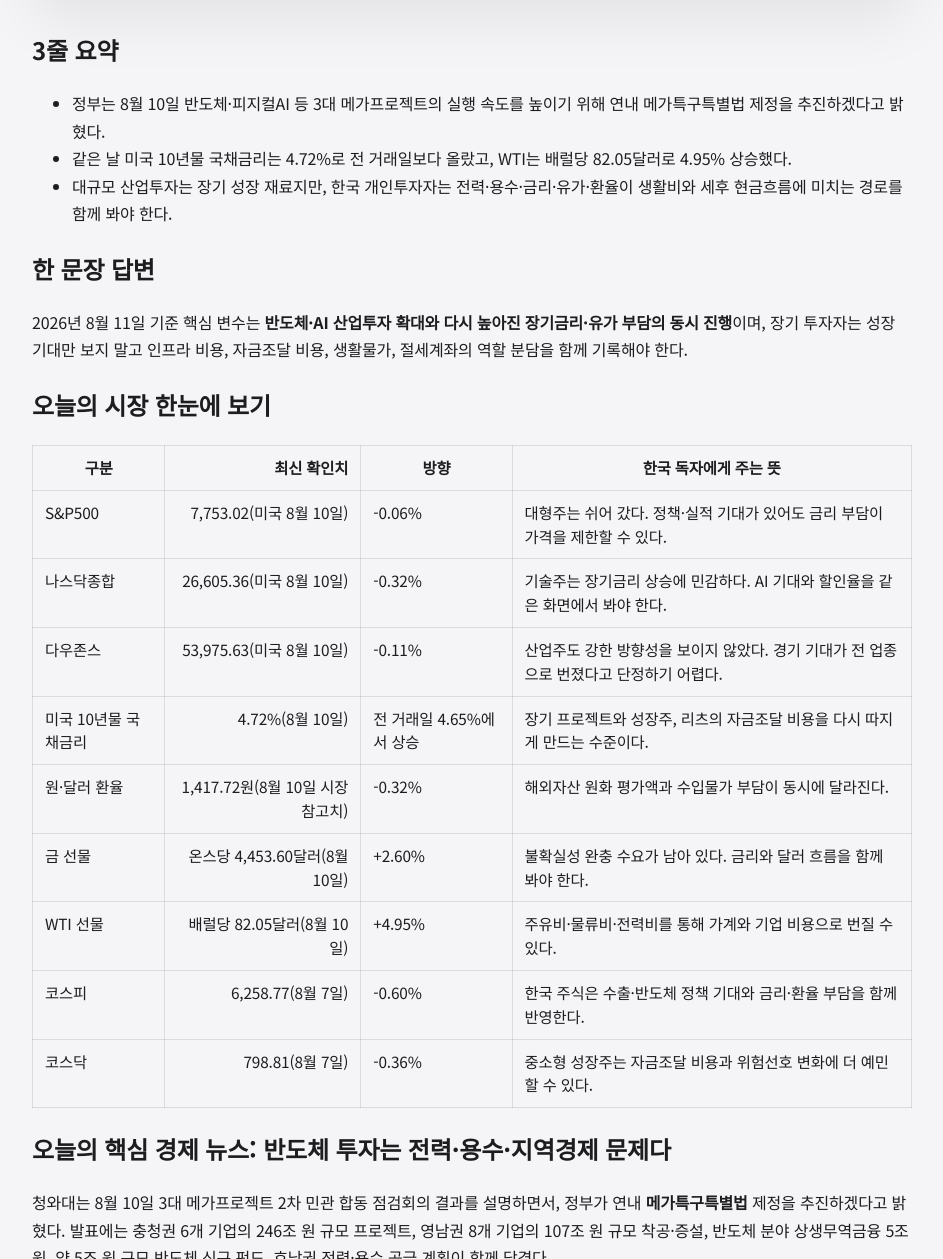
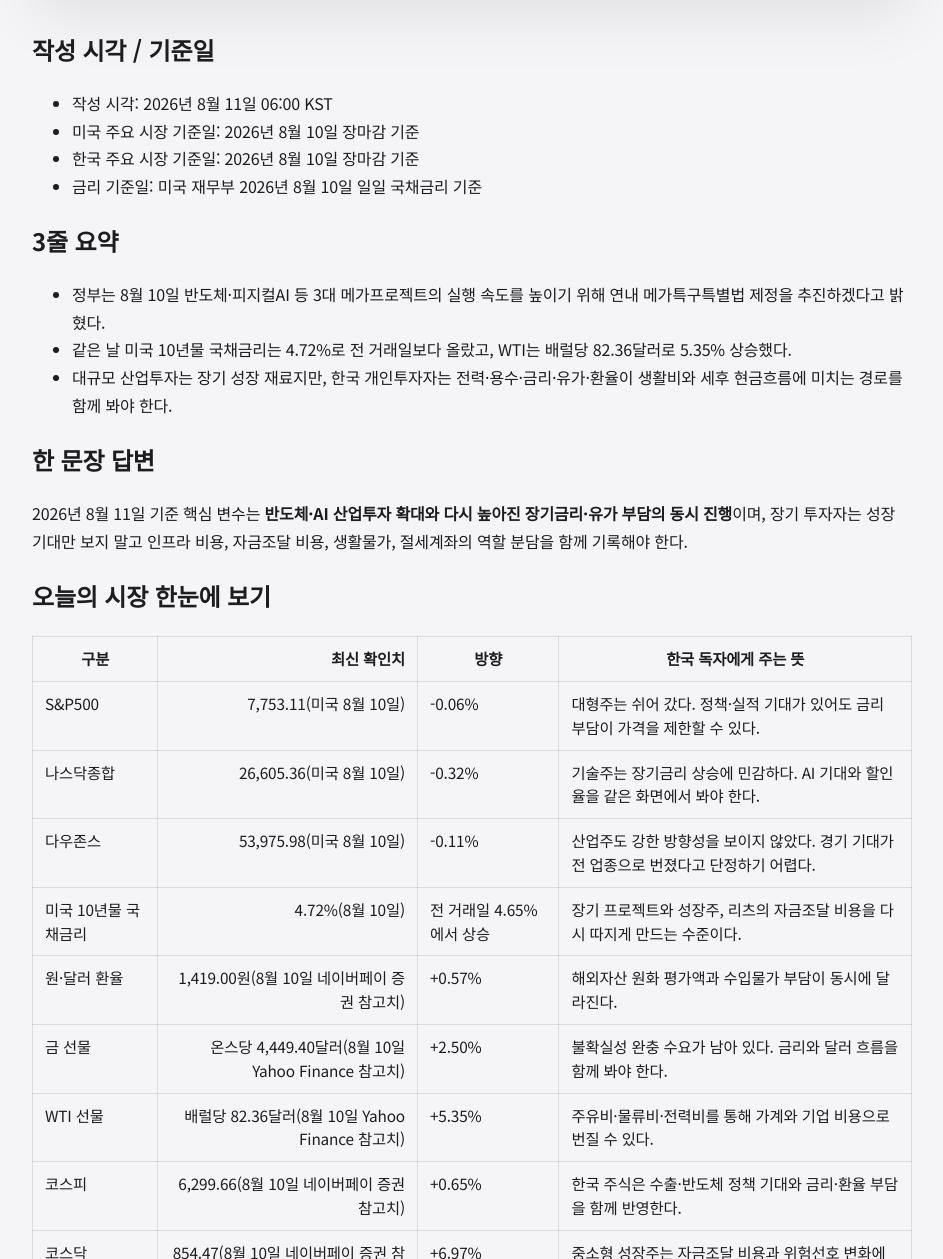
Before and after one commit to ai4tenlab/allweatheros, a Jekyll site: the page built from _posts/2026-08-11-daily-allweather-brief.md, in a window 1280 px wide and 1400 px high, scrolled down 576 px, cut to the strip 141-1400 px from the top of the window. Shown: the whole strip, without its empty margins (168-1111 px from the left). Built offline with Jekyll 4.4.1, drawn with Linux system fonts in a browser that asks for light colours; some of the changed text lies outside the part shown.

Commit message:
fix: complete 2026-08-11 AllWeatherOS brief sections

```diff
--- a/_posts/2026-08-11-daily-allweather-brief.md
+++ b/_posts/2026-08-11-daily-allweather-brief.md
@@ -8,9 +8,17 @@ image: "/assets/images/thumbnails/2026-08-11-daily-allweather-brief.png"
 image_alt: "반도체 산업 현장에서 전력·용수 인프라와 장기 투자 환경을 살펴보는 한국 엔지니어와 소상공인 썸네일"
 ---
 
+## 작성 시각 / 기준일
+
+- 작성 시각: 2026년 8월 11일 06:00 KST
+- 미국 주요 시장 기준일: 2026년 8월 10일 장마감 기준
+- 한국 주요 시장 기준일: 2026년 8월 10일 장마감 기준
+- 금리 기준일: 미국 재무부 2026년 8월 10일 일일 국채금리 기준
+
+
 ## 3줄 요약
 - 정부는 8월 10일 반도체·피지컬AI 등 3대 메가프로젝트의 실행 속도를 높이기 위해 연내 메가특구특별법 제정을 추진하겠다고 밝혔다.
-- 같은 날 미국 10년물 국채금리는 4.72%로 전 거래일보다 올랐고, WTI는 배럴당 82.05달러로 4.95% 상승했다.
+- 같은 날 미국 10년물 국채금리는 4.72%로 전 거래일보다 올랐고, WTI는 배럴당 82.36달러로 5.35% 상승했다.
 - 대규모 산업투자는 장기 성장 재료지만, 한국 개인투자자는 전력·용수·금리·유가·환율이 생활비와 세후 현금흐름에 미치는 경로를 함께 봐야 한다.
 
 ## 한 문장 답변
@@ -21,15 +29,15 @@ image_alt: "반도체 산업 현장에서 전력·용수 인프라와 장기 투
 
 | 구분 | 최신 확인치 | 방향 | 한국 독자에게 주는 뜻 |
 |---|---:|---|---|
-| S&P500 | 7,753.02(미국 8월 10일) | -0.06% | 대형주는 쉬어 갔다. 정책·실적 기대가 있어도 금리 부담이 가격을 제한할 수 있다. |
+| S&P500 | 7,753.11(미국 8월 10일) | -0.06% | 대형주는 쉬어 갔다. 정책·실적 기대가 있어도 금리 부담이 가격을 제한할 수 있다. |
 | 나스닥종합 | 26,605.36(미국 8월 10일) | -0.32% | 기술주는 장기금리 상승에 민감하다. AI 기대와 할인율을 같은 화면에서 봐야 한다. |
-| 다우존스 | 53,975.63(미국 8월 10일) | -0.11% | 산업주도 강한 방향성을 보이지 않았다. 경기 기대가 전 업종으로 번졌다고 단정하기 어렵다. |
+| 다우존스 | 53,975.98(미국 8월 10일) | -0.11% | 산업주도 강한 방향성을 보이지 않았다. 경기 기대가 전 업종으로 번졌다고 단정하기 어렵다. |
 | 미국 10년물 국채금리 | 4.72%(8월 10일) | 전 거래일 4.65%에서 상승 | 장기 프로젝트와 성장주, 리츠의 자금조달 비용을 다시 따지게 만드는 수준이다. |
-| 원·달러 환율 | 1,417.72원(8월 10일 시장 참고치) | -0.32% | 해외자산 원화 평가액과 수입물가 부담이 동시에 달라진다. |
-| 금 선물 | 온스당 4,453.60달러(8월 10일) | +2.60% | 불확실성 완충 수요가 남아 있다. 금리와 달러 흐름을 함께 봐야 한다. |
-| WTI 선물 | 배럴당 82.05달러(8월 10일) | +4.95% | 주유비·물류비·전력비를 통해 가계와 기업 비용으로 번질 수 있다. |
-| 코스피 | 6,258.77(8월 7일) | -0.60% | 한국 주식은 수출·반도체 정책 기대와 금리·환율 부담을 함께 반영한다. |
-| 코스닥 | 798.81(8월 7일) | -0.36% | 중소형 성장주는 자금조달 비용과 위험선호 변화에 더 예민할 수 있다. |
+| 원·달러 환율 | 1,419.00원(8월 10일 네이버페이 증권 참고치) | +0.57% | 해외자산 원화 평가액과 수입물가 부담이 동시에 달라진다. |
+| 금 선물 | 온스당 4,449.40달러(8월 10일 Yahoo Finance 참고치) | +2.50% | 불확실성 완충 수요가 남아 있다. 금리와 달러 흐름을 함께 봐야 한다. |
+| WTI 선물 | 배럴당 82.36달러(8월 10일 Yahoo Finance 참고치) | +5.35% | 주유비·물류비·전력비를 통해 가계와 기업 비용으로 번질 수 있다. |
+| 코스피 | 6,299.66(8월 10일 네이버페이 증권 참고치) | +0.65% | 한국 주식은 수출·반도체 정책 기대와 금리·환율 부담을 함께 반영한다. |
+| 코스닥 | 854.47(8월 10일 네이버페이 증권 참고치) | +6.97% | 중소형 성장주는 자금조달 비용과 위험선호 변화에 더 예민할 수 있다. |
 
 ## 오늘의 핵심 경제 뉴스: 반도체 투자는 전력·용수·지역경제 문제다
 
@@ -45,13 +53,13 @@ image_alt: "반도체 산업 현장에서 전력·용수 인프라와 장기 투
 
 기업에는 차입비용 부담이 커진다. 정부에는 사회간접자본 투자와 재정 우선순위 문제가 생긴다. 가계에는 연금계좌와 주택대출, 생활 예비자금의 금리 민감도가 남는다. 그래서 산업정책 뉴스는 주식시장만의 뉴스가 아니라 채권, 현금성 자산, 부동산성 자산까지 함께 보게 만드는 뉴스다.
 
-## 유가가 뛰면 생활비는 어디서 먼저 느껴지나
+## 생활경제 연결: 유가가 뛰면 어디서 먼저 느끼나
 
-WTI가 하루에 4.95% 올라 배럴당 82.05달러로 마감했다는 점도 오늘 브리프에서 빼기 어렵다. 유가는 주유소 가격에만 머물지 않는다. 물류비, 항공·해운 비용, 석유화학 원가, 전력 생산 비용, 농산물 운송비를 거쳐 생활비로 들어온다.
+WTI가 하루에 5% 넘게 올라 배럴당 82달러대로 마감했다는 점도 오늘 브리프에서 빼기 어렵다. 유가는 주유소 가격에만 머물지 않는다. 물류비, 항공·해운 비용, 석유화학 원가, 전력 생산 비용, 농산물 운송비를 거쳐 생활비로 들어온다.
 
 반도체와 AI 인프라도 에너지 가격의 영향을 피하기 어렵다. 전력 수요가 늘수록 안정적인 전력망과 에너지 조달 비용이 중요해진다. 산업투자 확대가 장기 성장의 씨앗이라면, 유가와 전력비는 그 씨앗을 키우는 데 드는 물값과 전기요금에 해당한다. 가계는 이런 변수를 월간 지출, 보험료, 교통비, 장기 투자 여력으로 다시 만나게 된다.
 
-## 자산별 역할과 위험은 어떻게 나눠 봐야 하나
+## 자산군별 영향 분석
 
 | 자산 역할 | 오늘 신호 | 살펴볼 기준 |
 |---|---|---|
@@ -59,9 +67,9 @@ WTI가 하루에 4.95% 올라 배럴당 82.05달러로 마감했다는 점도
 | 채권·현금성 자산 | 미국 10년물 금리가 4.72%로 상승했다. | 생활자금은 가격 변동이 작은 곳에 두고, 장기채는 금리 변화에 따른 가격 흔들림을 이해한다. |
 | 금·원자재 | 금과 유가가 같은 날 크게 올랐다. | 금은 불확실성 완충재, 유가는 생활비와 기업 비용 변수로 구분한다. |
 | 부동산·리츠 | 높은 장기금리는 임대자산 평가에 부담이다. | 임대수익률만 보지 말고 차입금리, 공실, 지역 인프라 수요를 함께 본다. |
-| 원화·달러 자산 | 원·달러 환율은 1,417원대 시장 참고치로 하락했다. | 해외자산 수익률을 자산가격 변화와 환율 효과로 나눠 적는다. |
+| 원화·달러 자산 | 원·달러 환율은 1,419원 시장 참고치로 상승했다. | 해외자산 수익률을 자산가격 변화와 환율 효과로 나눠 적는다. |
 
-## 절세계좌와 장기 투자자는 무엇을 기록해야 하나
+## 절세계좌 투자자 체크포인트
 
 ISA, 연금저축, IRP는 단기 테마를 사고파는 통로가 아니라 장기 자산배분을 유지하는 그릇이다. 오늘처럼 산업정책과 금리·유가가 동시에 움직인 날에는 세 가지 기록이 도움이 된다.
 
@@ -71,11 +79,25 @@ ISA, 연금저축, IRP는 단기 테마를 사고파는 통로가 아니라 장
 
 장기 계좌에서 필요한 질문은 “어느 산업이 오늘 올랐나”보다 “내 계좌가 성장, 방어, 현금흐름, 물가 위험을 각각 어떤 방식으로 맡고 있나”에 가깝다.
 
+## AllWeatherOS 관심 ETF 관찰 포인트
+
+이 항목은 상품 추천이 아니라 범주별 관찰 기준이다. 국내상장 해외 ETF를 활용하는 투자자는 같은 지수를 여러 상품으로 중복 보유하고 있지 않은지, 환노출형과 환헤지형의 역할이 섞이지 않았는지, 분배금형 상품의 현금흐름과 총비용을 구분해 기록해야 한다.
+
+| 범주 | 오늘 볼 질문 |
+|---|---|
+| 국내상장 S&P500·나스닥100형 | 미국 지수 가격 변화와 원·달러 환율 효과를 따로 계산했는가? |
+| 미국배당·퀄리티형 | 금리 상승기에 배당 매력과 주가 변동성을 함께 봤는가? |
+| 미국채·종합채권형 | 장기금리 상승 시 가격 하락 폭을 감당할 기간과 목적이 분명한가? |
+| 금·원자재형 | 유가와 금 가격을 같은 대체자산으로 묶지 않고 역할을 나눴는가? |
+| 커버드콜·월배당형 | 분배금만 보지 않고 상승장 참여 제한, 비용, 과세 효과를 확인했는가? |
+
 ## 결론: 산업투자 기대와 비용 부담을 함께 보자
 
 메가프로젝트는 한국 경제의 성장축과 지역 산업지도를 바꿀 수 있는 큰 주제다. 그러나 투자자의 계좌에서는 기대만큼이나 금리, 유가, 전력·용수 인프라, 법 제정 속도, 세후 현금흐름이 중요하다. 오늘은 성장 뉴스를 보되, 그 성장을 가능하게 만드는 비용과 시간을 함께 적어 둘 날이다.
 
-본 글은 경제·금융 교육 목적이며 특정 금융상품의 매수·매도 추천이 아닙니다.
+## 투자 유의사항
+
+본 글은 경제·금융 교육 목적이며 특정 금융상품의 매수·매도 추천이 아닙니다. 모든 금융상품은 원금 손실 가능성이 있으며, 세제 혜택과 과세 방식은 계좌 유형·보유 기간·법령 변경에 따라 달라질 수 있습니다.
 
 ## FAQ
 
@@ -107,13 +129,15 @@ A. 특정 상품을 고르는 신호로 쓰기보다 자산 역할을 다시 확
 - **인프라**: 공장과 생활을 돌아가게 하는 기본 시설입니다. 전기, 물, 도로, 통신망, 주거, 교육시설이 여기에 들어갑니다.
 - **세후 현금흐름**: 세금을 뺀 뒤 실제로 손에 남는 돈의 흐름입니다. 장기 투자는 총수익률뿐 아니라 세후 기준으로도 봐야 합니다.
 
-## 출처와 참고 근거
+## 출처와 확인 근거
 
 - 대한민국 정책브리핑, 「청와대 \"연내 메가특구특별법 제정 추진…광주 군공항 이전 2028년 하반기까지\"」, 2026년 8월 10일, 청와대: <https://www.korea.kr/news/policyNewsView.do?newsId=148969822>
 - 미국 재무부, Daily Treasury Par Yield Curve Rates, 2026년 8월 10일 2년물 4.25%, 10년물 4.72%, 30년물 5.25% 확인: <https://home.treasury.gov/resource-center/data-chart-center/interest-rates/TextView?type=daily_treasury_yield_curve&field_tdr_date_value=2026>
 - Federal Reserve, FOMC 회의 일정 및 통화정책 정보 페이지: <https://www.federalreserve.gov/monetarypolicy/fomccalendars.htm>
 - 네이버페이 증권, 국내외 지수와 환율·원자재 시장 참고 화면: <https://m.stock.naver.com/>
 - Yahoo Finance, S&P500·나스닥종합·다우존스·원/달러·금·WTI·비트코인 2026년 8월 10일 시장 참고치 확인: <https://finance.yahoo.com/>
+
+확인된 공식 사실은 정책브리핑의 메가특구특별법 추진 및 지역별 프로젝트·전력·용수 계획, 미국 재무부의 2026년 8월 10일 국채금리다. 지수·환율·원자재 가격은 한국 독자가 당일 확인하기 쉬운 시장 참고치이며, 자산군별 영향 분석은 해당 사실을 바탕으로 한 교육 목적의 해석이다.
 
 <script type="application/ld+json">
 {
```
